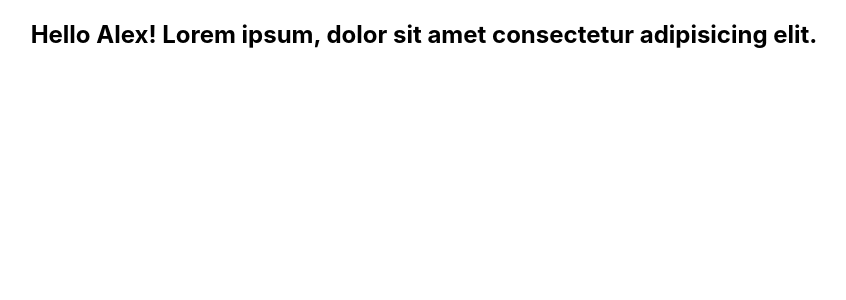
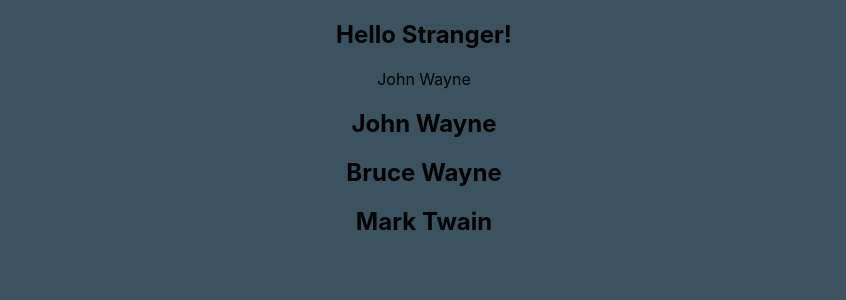
Before and after one commit to Zyar3k/ts_with-react, a React (Create React App) app: page / in a window 1280 px wide. Shown: the top 300 px of the page, without its empty margins (216-1062 px from the left). Built offline with nearby package versions, Linux system fonts and the light colour scheme.

Commit message:
Basic props

```diff
--- a/src/App.tsx
+++ b/src/App.tsx
@@ -1,10 +1,24 @@
 import "./App.css";
 import Greet from "./components/Greet";
+import Person from "./components/Person";
+import PersonList from "./components/PersonList";
 
 function App() {
+  const personName = {
+    first: "John",
+    last: "Wayne"
+  };
+
+  const nameList = [
+    { first: "John", last: "Wayne" },
+    { first: "Bruce", last: "Wayne" },
+    { first: "Mark", last: "Twain" }
+  ];
   return (
     <div className='App'>
-      <Greet name='Alex' />
+      <Greet name='Alex' messageCount={33} isLoggedIn={false} />
+      <Person name={personName} />
+      <PersonList names={nameList} />
     </div>
   );
 }
--- a/src/components/Greet.tsx
+++ b/src/components/Greet.tsx
@@ -1,13 +1,16 @@
 type GreetProps = {
   name: string;
+  messageCount: number;
+  isLoggedIn: boolean;
 };
 
 const Greet = (props: GreetProps) => {
   return (
     <div>
       <h2>
-        Hello {props.name}! Lorem ipsum, dolor sit amet consectetur adipisicing
-        elit.
+        {props.isLoggedIn
+          ? `Hello ${props.name}! You have ${props.messageCount} unread messages!`
+          : `Hello Stranger!`}
       </h2>
     </div>
   );
--- /dev/null
+++ b/src/components/Person.tsx
@@ -0,0 +1,16 @@
+type PersonProps = {
+  name: {
+    first: string;
+    last: string;
+  };
+};
+
+const Person = (props: PersonProps) => {
+  return (
+    <div>
+      {props.name.first} {props.name.last}
+    </div>
+  );
+};
+
+export default Person;
--- /dev/null
+++ b/src/components/PersonList.tsx
@@ -0,0 +1,22 @@
+type PersonListProps = {
+  names: {
+    first: string;
+    last: string;
+  }[];
+};
+
+const PersonList = (props: PersonListProps) => {
+  return (
+    <div>
+      {props.names.map((name) => {
+        return (
+          <h2>
+            {name.first} {name.last}
+          </h2>
+        );
+      })}
+    </div>
+  );
+};
+
+export default PersonList;
--- a/src/index.css
+++ b/src/index.css
@@ -1,13 +1,14 @@
 body {
   margin: 0;
-  font-family: -apple-system, BlinkMacSystemFont, 'Segoe UI', 'Roboto', 'Oxygen',
-    'Ubuntu', 'Cantarell', 'Fira Sans', 'Droid Sans', 'Helvetica Neue',
+  font-family: -apple-system, BlinkMacSystemFont, "Segoe UI", "Roboto", "Oxygen",
+    "Ubuntu", "Cantarell", "Fira Sans", "Droid Sans", "Helvetica Neue",
     sans-serif;
   -webkit-font-smoothing: antialiased;
   -moz-osx-font-smoothing: grayscale;
+  background-color: #3b5360;
 }
 
 code {
-  font-family: source-code-pro, Menlo, Monaco, Consolas, 'Courier New',
+  font-family: source-code-pro, Menlo, Monaco, Consolas, "Courier New",
     monospace;
 }
```
